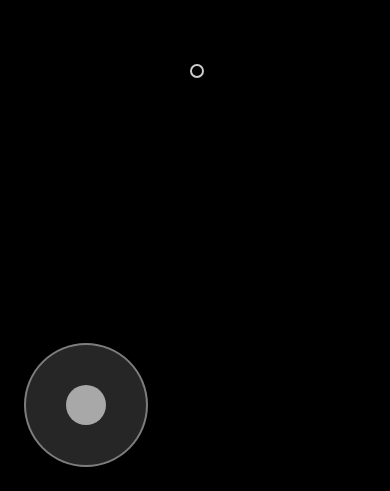
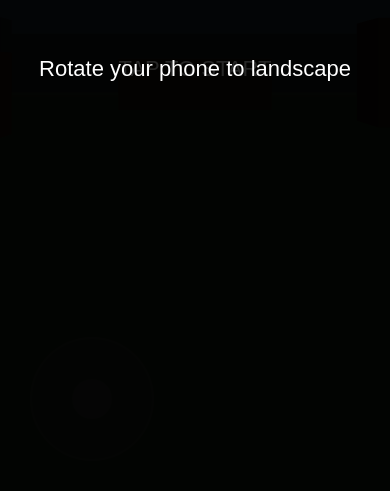
Before and after one commit to Selorm101/fps-game, a plain HTML site: page index.html in a window 390 px wide. Shown: the part 353-844 px from the top of the page. Drawn offline with nearby package versions, Linux system fonts and the light colour scheme; animation ran at ten frames a second.

Commit message:
landscape and loader fix

```diff
--- a/index.html
+++ b/index.html
@@ -5,22 +5,61 @@
 <meta name="viewport" content="width=device-width, initial-scale=1, maximum-scale=1, user-scalable=no">
 <title>FPS Stage 1</title>
 <style>
-  html, body { margin: 0; height: 100%; overflow: hidden; background: #000; touch-action: none; }
+  html, body { margin: 0; height: 100%; overflow: hidden; background: #000; touch-action: none; font-family: sans-serif; }
   canvas { display: block; }
-      #stick { position: fixed; left: 24px; bottom: 24px; width: 120px; height: 120px;
+  #stick { position: fixed; left: 30px; bottom: 30px; width: 120px; height: 120px;
            border-radius: 50%; background: rgba(255,255,255,.15); border: 2px solid rgba(255,255,255,.4); }
   #knob { position: absolute; left: 40px; top: 40px; width: 40px; height: 40px;
           border-radius: 50%; background: rgba(255,255,255,.6); }
   #cross { position: fixed; left: 50%; top: 50%; width: 10px; height: 10px; margin: -5px 0 0 -5px;
            border: 2px solid #fff; border-radius: 50%; opacity: .8; pointer-events: none; }
+  #start, #rotate { position: fixed; top: 0; left: 0; right: 0; bottom: 0; display: flex;
+           align-items: center; justify-content: center; color: #fff; font-size: 22px;
+           text-align: center; background: rgba(0,0,0,.85); z-index: 10; }
+  #rotate { display: none; z-index: 11; }
+  @media (orientation: portrait) { #rotate { display: flex; } }
+  #err { position: fixed; top: 0; left: 0; right: 0; color: #f66; font-size: 12px;
+         z-index: 20; padding: 6px; background: rgba(0,0,0,.7); }
 </style>
 </head>
 <body>
 <div id="stick"><div id="knob"></div></div>
 <div id="cross"></div>
-                                          <script src="https://cdnjs.cloudflare.com/ajax/libs/three.js/r128/three.min.js"></script>
+<div id="start">TAP TO START</div>
+<div id="rotate">Rotate your phone to landscape</div>
+<div id="err"></div>
 <script>
-                                          // ---------- Scene ----------
+const err = document.getElementById('err');
+window.onerror = (m, s, l) => { err.textContent += m + ' (line ' + l + ') '; };
+
+// Fullscreen + landscape on tap
+document.getElementById('start').addEventListener('click', () => {
+  document.getElementById('start').style.display = 'none';
+  const el = document.documentElement;
+  const fs = el.requestFullscreen ? el.requestFullscreen() : null;
+  Promise.resolve(fs)
+    .then(() => screen.orientation && screen.orientation.lock && screen.orientation.lock('landscape'))
+    .catch(() => {});
+});
+
+// Load Three.js with backups
+const SRCS = [
+  'https://cdnjs.cloudflare.com/ajax/libs/three.js/r128/three.min.js',
+  'https://cdn.jsdelivr.net/npm/three@0.128.0/build/three.min.js',
+  'https://unpkg.com/three@0.128.0/build/three.min.js'
+];
+function load(i) {
+  if (window.THREE) return init();
+  if (i >= SRCS.length) { err.textContent = 'Could not load Three.js - check your internet.'; return; }
+  const s = document.createElement('script');
+  s.src = SRCS[i];
+  s.onload = init;
+  s.onerror = () => load(i + 1);
+  document.head.appendChild(s);
+}
+load(0);
+
+function init() {
   const scene = new THREE.Scene();
   scene.background = new THREE.Color(0x87ceeb);
   scene.fog = new THREE.Fog(0x87ceeb, 20, 70);
@@ -39,9 +78,107 @@
   sun.position.set(10, 20, 5);
   scene.add(sun);
 
-                                          // ---------- World ----------
   const floor = new THREE.Mesh(
     new THREE.PlaneGeometry(60, 60),
     new THREE.MeshLambertMaterial({ color: 0x4a7c3a })
   );
-                                              floor.rotation.x = -Math.P
+  floor.rotation.x = -Math.PI / 2;
+  scene.add(floor);
+
+  function box(x, z, w, h, d, color) {
+    const m = new THREE.Mesh(
+      new THREE.BoxGeometry(w, h, d),
+      new THREE.MeshLambertMaterial({ color })
+    );
+    m.position.set(x, h / 2, z);
+    scene.add(m);
+  }
+  box(0, -30, 60, 4, 1, 0x888888);
+  box(0, 30, 60, 4, 1, 0x888888);
+  box(-30, 0, 1, 4, 60, 0x888888);
+  box(30, 0, 1, 4, 60, 0x888888);
+  box(-6, -4, 3, 2, 3, 0xaa6633);
+  box(7, -8, 4, 3, 2, 0x996644);
+  box(0, -14, 6, 2, 1, 0xbb7744);
+  box(-10, -18, 2, 4, 2, 0x777799);
+  box(12, 4, 2, 2, 2, 0xaa6633);
+
+  // Controls
+  const move = { x: 0, y: 0 };
+  let yaw = 0, pitch = 0;
+  const stick = document.getElementById('stick');
+  const knob = document.getElementById('knob');
+  let stickId = null, lookId = null, lastX = 0, lastY = 0;
+
+  function setKnob(dx, dy) {
+    const max = 40;
+    const len = Math.hypot(dx, dy);
+    if (len > max) { dx = dx / len * max; dy = dy / len * max; }
+    knob.style.left = (40 + dx) + 'px';
+    knob.style.top = (40 + dy) + 'px';
+    move.x = dx / max;
+    move.y = dy / max;
+  }
+  function stickMove(t) {
+    const r = stick.getBoundingClientRect();
+    setKnob(t.clientX - (r.left + r.width / 2), t.clientY - (r.top + r.height / 2));
+  }
+
+  addEventListener('touchstart', e => {
+    for (const t of e.changedTouches) {
+      if (t.clientX < innerWidth / 2 && stickId === null) {
+        stickId = t.identifier; stickMove(t);
+      } else if (t.clientX >= innerWidth / 2 && lookId === null) {
+        lookId = t.identifier; lastX = t.clientX; lastY = t.clientY;
+      }
+    }
+  }, { passive: false });
+
+  addEventListener('touchmove', e => {
+    e.preventDefault();
+    for (const t of e.changedTouches) {
+      if (t.identifier === stickId) {
+        stickMove(t);
+      } else if (t.identifier === lookId) {
+        yaw -= (t.clientX - lastX) * 0.005;
+        pitch -= (t.clientY - lastY) * 0.005;
+        pitch = Math.max(-1.4, Math.min(1.4, pitch));
+        lastX = t.clientX; lastY = t.clientY;
+      }
+    }
+  }, { passive: false });
+
+  addEventListener('touchend', e => {
+    for (const t of e.changedTouches) {
+      if (t.identifier === stickId) { stickId = null; setKnob(0, 0); }
+      if (t.identifier === lookId) lookId = null;
+    }
+  });
+
+  // Loop
+  const clock = new THREE.Clock();
+  const SPEED = 5, LIMIT = 28;
+
+  function animate() {
+    requestAnimationFrame(animate);
+    const dt = Math.min(clock.getDelta(), 0.05);
+    camera.rotation.y = yaw;
+    camera.rotation.x = pitch;
+    const fwd = -move.y, side = move.x;
+    camera.position.x += (-Math.sin(yaw) * fwd + Math.cos(yaw) * side) * SPEED * dt;
+    camera.position.z += (-Math.cos(yaw) * fwd - Math.sin(yaw) * side) * SPEED * dt;
+    camera.position.x = Math.max(-LIMIT, Math.min(LIMIT, camera.position.x));
+    camera.position.z = Math.max(-LIMIT, Math.min(LIMIT, camera.position.z));
+    renderer.render(scene, camera);
+  }
+  animate();
+
+  addEventListener('resize', () => {
+    camera.aspect = innerWidth / innerHeight;
+    camera.updateProjectionMatrix();
+    renderer.setSize(innerWidth, innerHeight);
+  });
+}
+</script>
+</body>
+</html>
```
Lines whose indentation alone changed are shown as unchanged.
